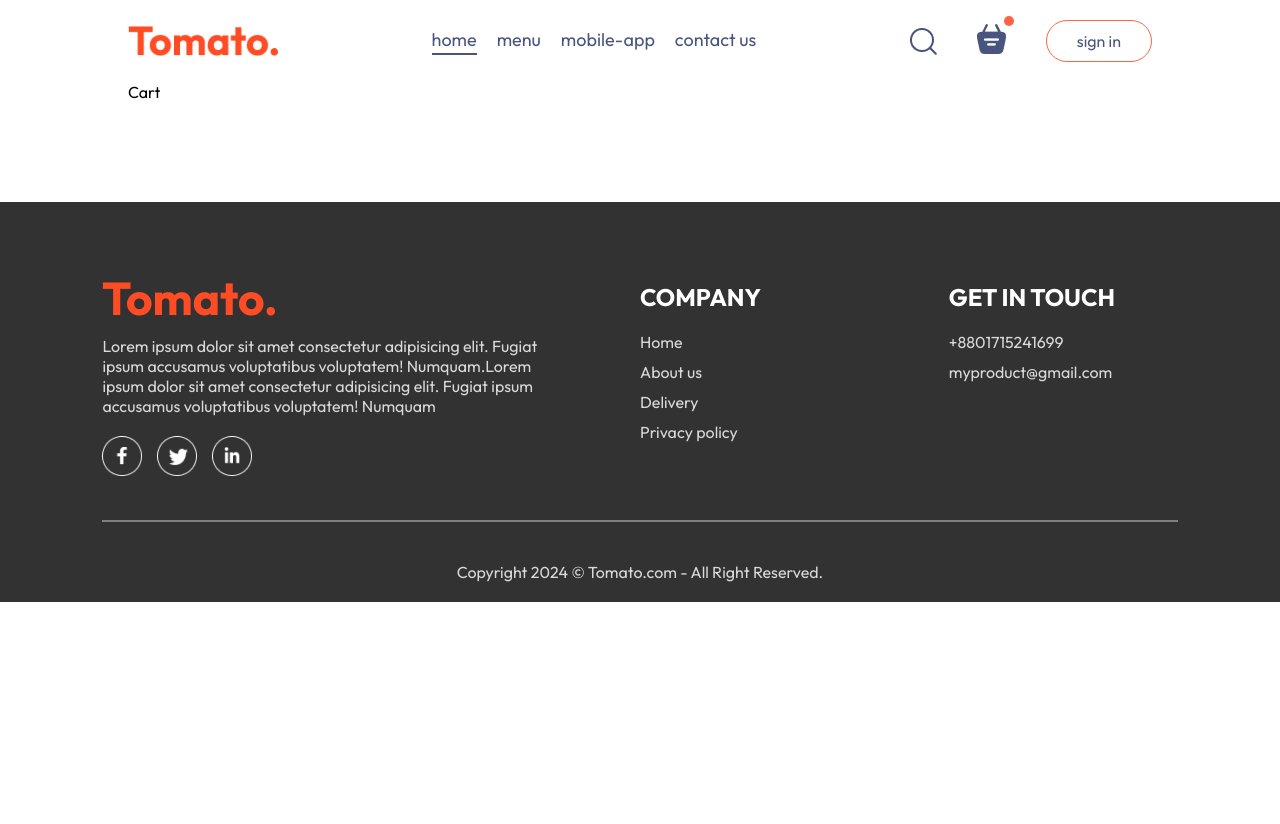
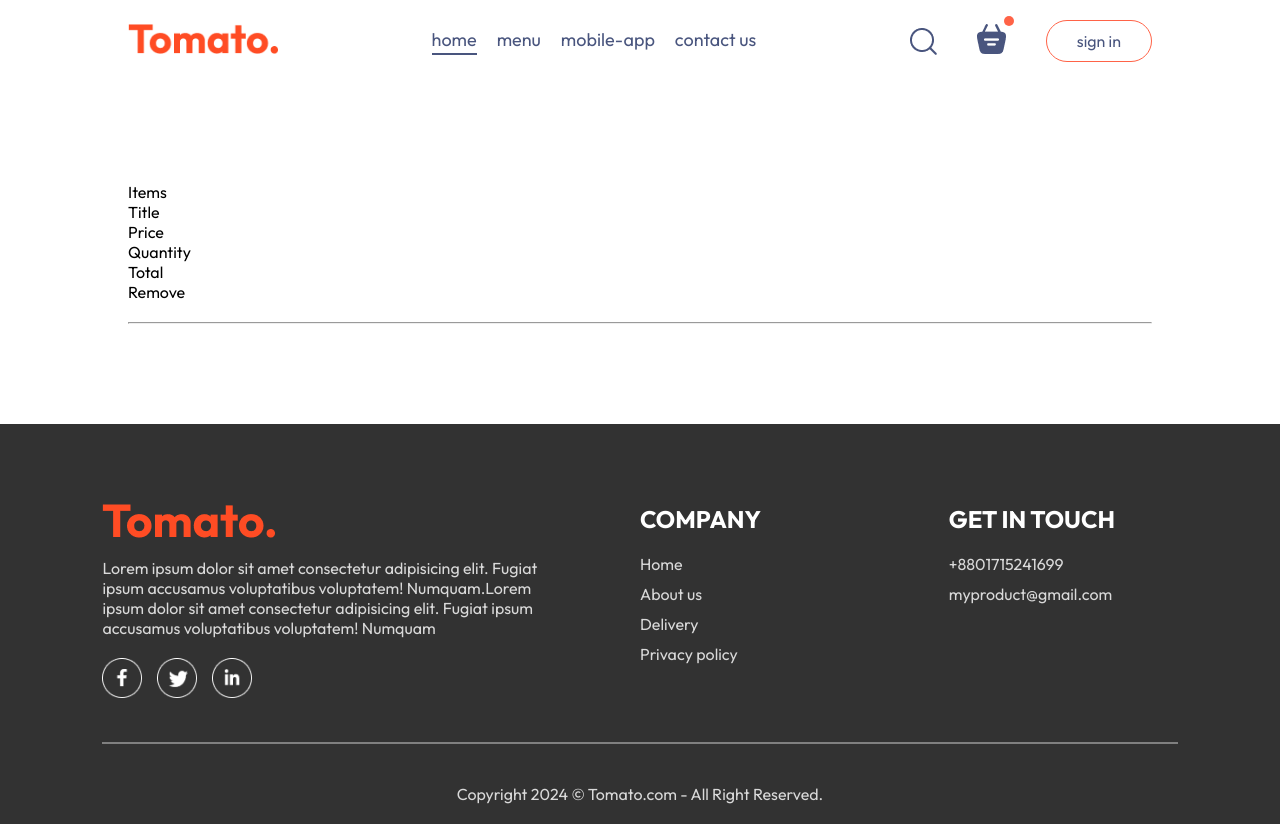
Before and after one commit to Raihanhn/Food-Delivery-app, a React (Vite) app: page /cart in a window 1280 px wide. Before the commit the page ends 800 px from the top, so only its background shows below. Built offline with nearby package versions, Linux system fonts and the light colour scheme.

Commit message:
cart page added

```diff
--- a/src/components/Navbar/Navbar.jsx
+++ b/src/components/Navbar/Navbar.jsx
@@ -8,7 +8,9 @@
 
   return (
     <div className="navbar">
-      <img src={assets.logo} alt="" className="logo" />
+      <Link to="/">
+        <img src={assets.logo} alt="" className="logo" />
+      </Link>
       <ul className="navbar-menu">
         <Link
           to="/"
@@ -42,7 +44,9 @@
       <div className="navbar-right">
         <img src={assets.search_icon} alt="" />
         <div className="navbar-search-icon">
-          <img src={assets.basket_icon} alt="" />
+          <Link to="/cart">
+            <img src={assets.basket_icon} alt="" />
+          </Link>
           <div className="dot"></div>
         </div>
         <button onClick={() => setShowLogin(true)}>sign in</button>
--- a/src/pages/Cart/Cart.jsx
+++ b/src/pages/Cart/Cart.jsx
@@ -1,8 +1,40 @@
-import React from "react";
+import React, { useContext } from "react";
 import "./cart.css";
+import { StoreContext } from "../../context/StoreContext";
 
 const Cart = () => {
-  return <div>Cart</div>;
+  const { cartItems, food_list, removeFromCart } = useContext(StoreContext);
+
+  return (
+    <div className="cart">
+      <div className="cart-items">
+        <div className="cart-items title">
+          <p>Items</p>
+          <p>Title</p>
+          <p>Price</p>
+          <p>Quantity</p>
+          <p>Total</p>
+          <p>Remove</p>
+        </div>
+        <br />
+        <hr />
+        {food_list.map((item, index) => {
+          if (cartItems[item._id] > 0) {
+            return (
+              <div className="cart-items-title cart-items-item">
+                <img src={item.image} alt="" />
+                <p>{item.name} </p>
+                <p> {item.price} </p>
+                <p>{cartItems[item._id]} </p>
+                <p>{item.price * cartItems[item._id]} </p>
+                <p>x </p>
+              </div>
+            );
+          }
+        })}
+      </div>
+    </div>
+  );
 };
 
 export default Cart;
--- a/src/pages/Cart/cart.css
+++ b/src/pages/Cart/cart.css
@@ -0,0 +1,20 @@
+.cart {
+  margin-top: 100px;
+}
+
+.cart-items-title {
+  display: grid;
+  grid-template-columns: 1fr 1.5fr 1fr 1fr 1fr 0.5fr;
+  align-items: center;
+  color: grey;
+  font-size: max(1vw, 12px);
+}
+
+.cart-items-item {
+  margin: 10px 0px;
+  color: black;
+}
+
+.cart-items-item img {
+  width: 50px;
+}
```
